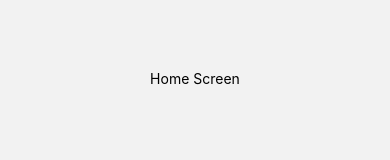
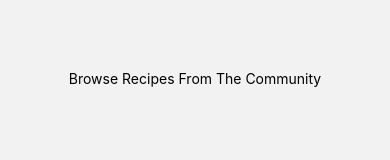
Before and after one commit to shelbyyy16/recipe-app-frontend, a React Native app: screen / in a window 390 px wide. Shown: the part 351-511 px from the top of the page. Built offline with nearby package versions, Linux system fonts and the light colour scheme.

Commit message:
fix api fetch call router

```diff
--- a/screens/AddRecipeScreen.js
+++ b/screens/AddRecipeScreen.js
@@ -7,7 +7,7 @@ const AddRecipeScreen = () => {
   const [recipeInstructions, setRecipeInstructions] = useState('');
 
   const addRecipe = () => {
-    fetch('https://frozen-castle-13535-f4816b79f6af.herokuapp.com/', {
+    fetch('https://frozen-castle-13535-f4816b79f6af.herokuapp.com/api/recipes', {
       method: 'POST',
       headers: {
         'Content-Type': 'application/json',
--- a/screens/HomeScreen.js
+++ b/screens/HomeScreen.js
@@ -3,7 +3,7 @@ import { View, Text, StyleSheet } from 'react-native';
 
 const HomeScreen = () => (
   <View style={styles.container}>
-    <Text>Home Screen</Text>
+    <Text>Browse Recipes From The Community</Text>
   </View>
 );
 
--- a/screens/MyRecipesScreen.js
+++ b/screens/MyRecipesScreen.js
@@ -7,7 +7,7 @@ const MyRecipesScreen = () => {
   useEffect(() => {
     const fetchRecipes = async () => {
       try {
-        const response = await fetch('https://frozen-castle-13535-f4816b79f6af.herokuapp.com/');
+        const response = await fetch('https://frozen-castle-13535-f4816b79f6af.herokuapp.com/api/recipes');
         const data = await response.json();
         setRecipes(data);
       } catch (error) {
```
